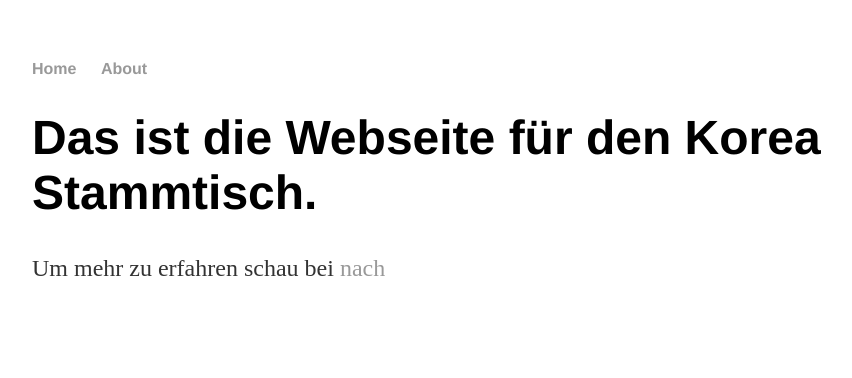
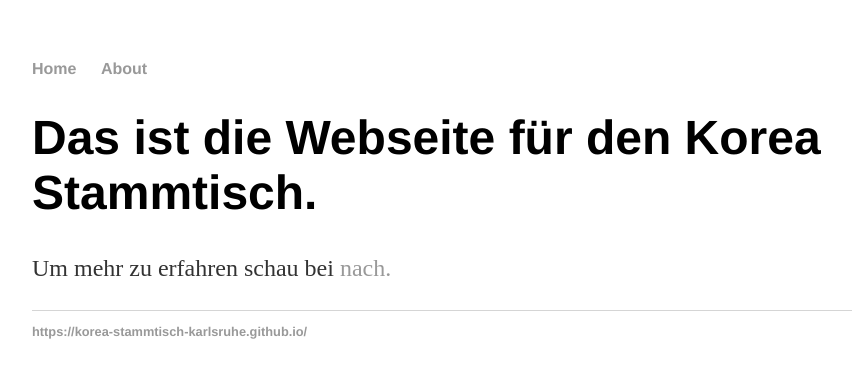
Before and after one commit to korea-stammtisch-karlsruhe/korea-stammtisch-karlsruhe.github.io, a Jekyll site: the page built from index.html, in a window 1280 px wide. Shown: the top 378 px of the page, without its empty margins (160-1012 px from the left). Built offline with Jekyll 4.4.1, drawn with Linux system fonts in a browser that asks for light colours.

Commit message:
Update index.html
Updates the index file for Jekyll

```diff
--- a/index.html
+++ b/index.html
@@ -1,22 +1,8 @@
-<!DOCTYPE html>
-<html>
-	<head>
-		<title>Korea-Stammtisch Karlsruhe</title>
-		<!-- link to main stylesheet -->
-		<link rel="stylesheet" type="text/css" href="/css/main.css">
-	</head>
-	<body>
-		<nav>
-    		<ul>
-        		<li><a href="/">Home</a></li>
-	        	<li><a href="/about">About</a></li>
-    		</ul>
-		</nav>
-		<div class="container">
-    		<div class="blurb">
-        		<h1>Das ist die Webseite für den Korea Stammtisch.</h1>
-				<p>Um mehr zu erfahren schau bei <a href="/about">nach</a></p>
-    		</div><!-- /.blurb -->
-		</div><!-- /.container -->
-	</body>
-</html>
+---
+layout: default
+title: Korea-Stammtisch Karlsruhe
+---
+<div class="blurb">
+	<h1>Das ist die Webseite für den Korea Stammtisch.</h1>
+	<p>Um mehr zu erfahren schau bei <a href="/about">nach.</a></p>
+</div><!-- /.blurb -->
```
